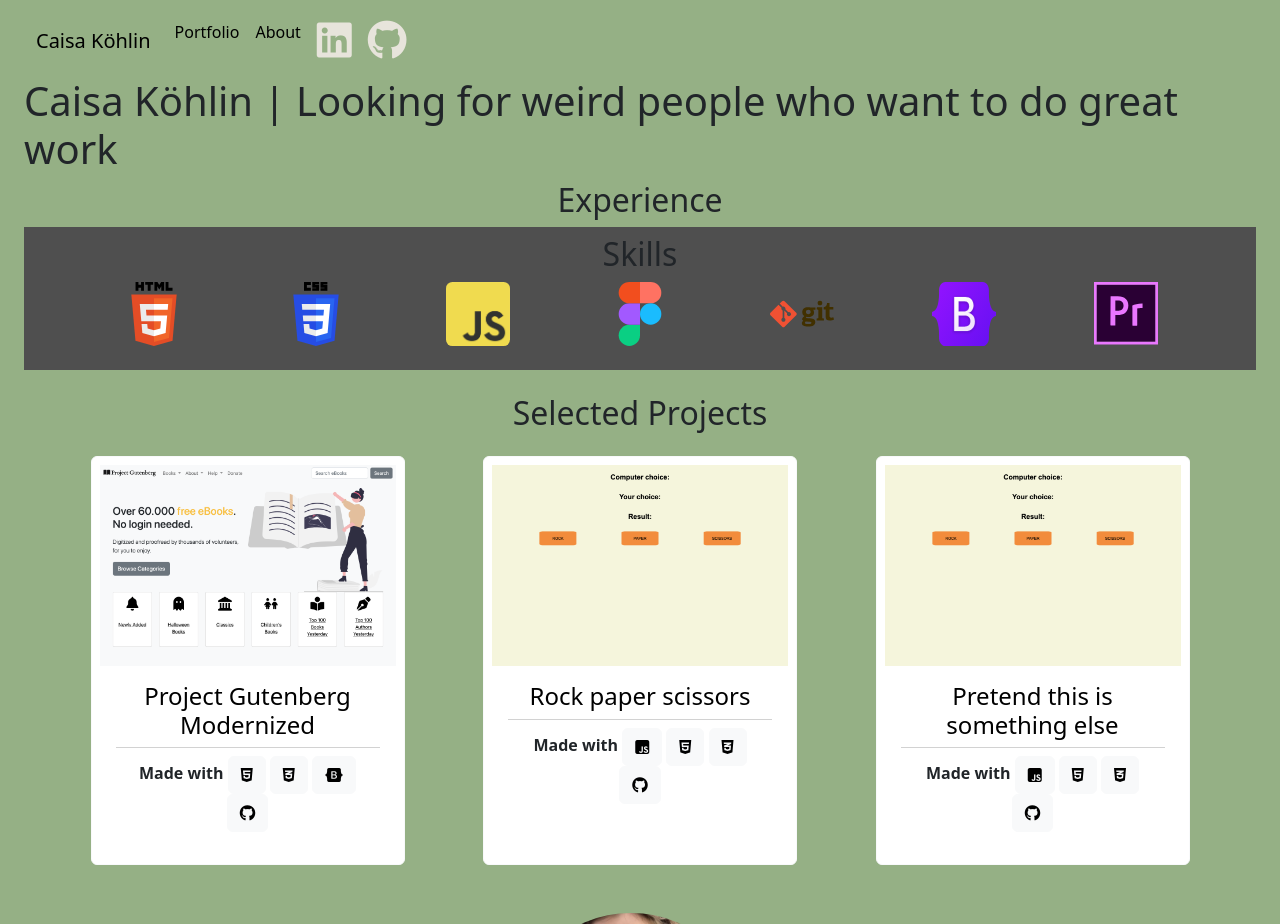
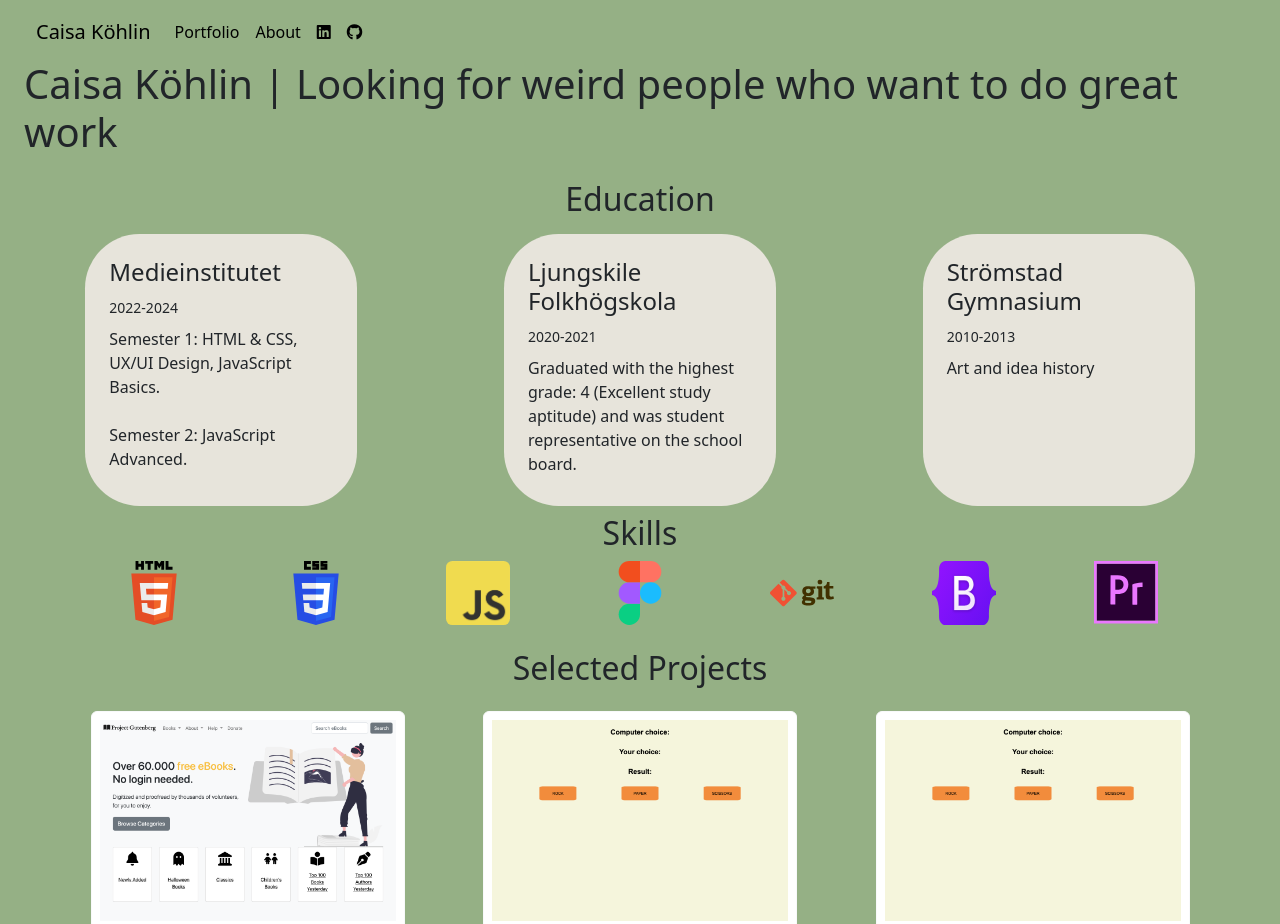
Before and after one commit to caisak/interactive-resume, a plain HTML site: page index.html in a window 1280 px wide. Shown: the top 924 px of the page. Drawn offline with nearby package versions, Linux system fonts and the light colour scheme.

Commit message:
education squares

```diff
--- a/index.html
+++ b/index.html
@@ -58,13 +58,36 @@
 
     </div>
 
-    <!--Experience-->
-    <div>
-        <h2 class="text-center">Experience</h2>
-    </div>
+    <!--Education-->
+    <h2 class="d-flex justify-content-center mt-4">Education</h2>
+    <div class="d-flex row justify-content-around">
+        <div id="shade" class="quote-square p-4 col-sm-3 mt-2">
+          <h4>Medieinstitutet</h4><small>2022-2024</small>
+          <p class="mt-2">
+            Semester 1: HTML & CSS, UX/UI Design, JavaScript Basics.
+            <br><br>
+            Semester 2: JavaScript Advanced.
+
+          </p>
+        </div>
+        <div id="shade" class="quote-square p-4 col-sm-3 mt-2">
+          <h4>Ljungskile Folkhögskola</h4><small>2020-2021</small>
+          <p class="mt-2">
+            Graduated with the highest grade: 4 (Excellent study aptitude) and was student representative on the school board.
+
+          </p>
+        </div>
+        <div id="shade" class="quote-square p-4 col-sm-3 mt-2">
+          <h4>Strömstad Gymnasium</h4><small>2010-2013</small>
+          <p class="mt-2">
+            Art and idea history
+
+          </p>
+        </div>
+        </div>
 
     <!--Skills-->
-    <div class="bg-custom pt-2 pb-4">
+    <div class="pt-2 pb-4">
         <h2 class="text-center">Skills</h2>
         <div class="d-flex justify-content-evenly">
             <img class="skill-size" src="./HTML5_Logo_wordmark.svg" alt="HTML logo">
@@ -75,14 +98,13 @@
             <img src="./Bootstrap_logo.svg" alt="Bootstrap logo" class="skill-size">
             <img class="skill-size" src="./Adobe_Premiere_Pro_Logo.svg" alt="Adobe Premiere Pro logo">
         </div>
-    </div>
 
 
     <!--Selected Projects-->
     <div class="d-flex row justify-content-evenly">
         <h2 class="text-center mt-4">Selected Projects</h2>
         <!--Project Gutenberg Modernized-->
-        <div class="card border-light col-sm-3 mt-3 p-2">
+        <div id="shade" class="card border-light col-sm-3 mt-3 p-2">
             <img class="PGM-img" src="./PGM-project.png" alt="image of project gutenberg modernized">
             <div class="card-body text-center">
                 <h4 class="card-title"><a href="https://caisak.github.io/Project-Gutenberg-modernized/">Project
@@ -97,8 +119,8 @@
                 </div>
             </div>
         </div>
-    <!--Rock Paper Scissors-->
-        <div class="card border-light col-sm-3 mt-3 p-2">
+    <!--Selected Projects Cont. Rock Paper Scissors-->
+        <div id="shade" class="card border-light col-sm-3 mt-3 p-2">
             <img class="PGM-img" src="./rock-p-s.png" alt="image of rock paper scissors website">
             <div class="card-body text-center">
                 <h4><a href="https://caisak.github.io/Rock-Paper-Scissors/">Rock paper scissors
@@ -114,7 +136,7 @@
             </div>
         </div>
     <!--RPS again because ideally I want a nice row with three projects okay, sue me-->
-    <div class="card border-light col-sm-3 mt-3 p-2">
+    <div id="shade" class="card border-light col-sm-3 mt-3 p-2">
         <img class="PGM-img" src="./rock-p-s.png" alt="image of rock paper scissors website">
         <div class="card-body text-center">
             <h4><a href="https://caisak.github.io/Rock-Paper-Scissors/">Pretend this is something else</h4></a>
@@ -145,14 +167,14 @@
 
     <div class="d-flex justify-content-center">
         <div class="p-2">
-            <a href="mailto:caisa.kohlin@medieinstitutet.se"><i class="fa-solid fa-envelope i-color"></i></a>
+            <a href="mailto:caisa.kohlin@medieinstitutet.se"><i class="fa-solid fa-envelope accent-color"></i></a>
         </div>
         <div class="p-2">
             <a class="nav-link" href="https://www.linkedin.com/in/caisa-koehlin/"><i>
-                    <i class="fa-brands fa-linkedin i-color"></i></i></a>
+                    <i class="fa-brands fa-linkedin accent-color"></i></i></a>
         </div>
         <div class="p-2">
-            <a class="nav-link" href="https://github.com/caisak"><i class="fa-brands fa-github i-color"></i></a>
+            <a class="nav-link" href="https://github.com/caisak"><i class="fa-brands fa-github accent-color"></i></a>
         </div>
     </div>
 </div>
--- a/main.css
+++ b/main.css
@@ -36,21 +36,27 @@ a:active {
     display: none;
 }
 
+
 body {
     background: var(--primary-color);
 }
 
 .quote-square {
-    width: 15rem;
-    height: 15rem;
+    width: 17rem;
+    height: 17rem;
     background: var(--accent-color);
     border-radius: 20%;
+}
 
+
+
+#shade:hover {
+    box-shadow: 5px 10px #4f4f4f;
 }
 
 /* Reusable styles */
 
-.i-color {
+.accent-color {
     font-size: 2.5rem;
     color: var(--accent-color);
 }
@@ -68,6 +74,6 @@ body {
     width: 4rem;
 }
 
-.bg-custom {
-    background: #4f4f4f;
+.bg-accent {
+    background: var(--accent-color);
 }
--- a/main.js
+++ b/main.js
@@ -4,6 +4,7 @@ function main() {
 
 }
 
+//Button that expands text in projects.html
 function readMoreReadLess() {
     let dots = document.getElementById("dots");
     let moreText = document.getElementById("more");
```
Also changed, not shown: about.html (+17 -10 lines), projects.html (+5 -5 lines).
